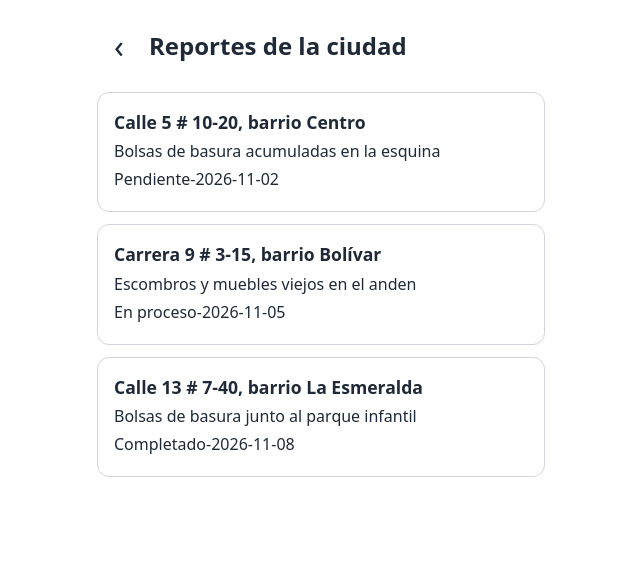
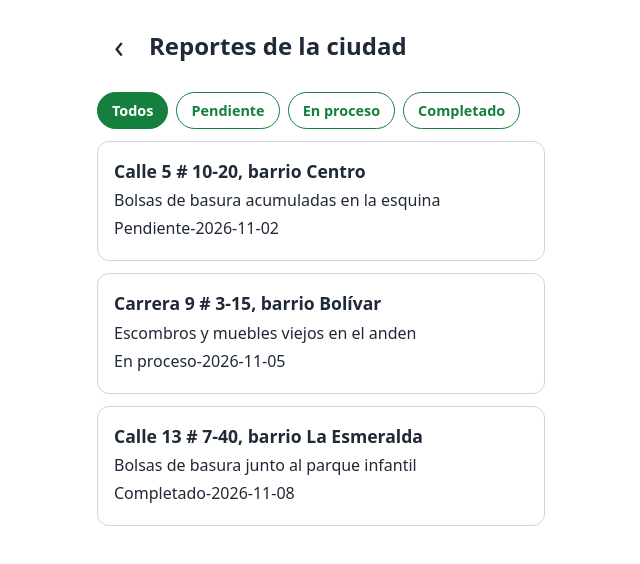
Before and after one commit to mifernandez19/ecoclick-frontend, a React (Vite) app: page /reportes-coordinador in a window 1280 px wide. Shown: the top 564 px of the page, without its empty margins (319-959 px from the left). Built offline with nearby package versions, Linux system fonts and the light colour scheme.

Commit message:
style(coordinador): agrega estilo y estado activo a los filtros

```diff
--- a/src/index.css
+++ b/src/index.css
@@ -138,3 +138,33 @@ form textarea:focus-visible{
 .tarjeta p{
   margin: 4px 0;
 }
+
+/*8. Botones de filtro*/
+.filtros{
+  display:flex;
+  flex-wrap: wrap;
+  gap:8px;
+  margin-bottom: 8px;
+}
+
+.filtro{
+  padding: 8px 14px;
+  border: 1px solid var(--color-primario);
+  border-radius: 999px;
+  background-color: #ffffff;
+  color: var(--color-primario);
+  font-family: inherit;
+  font-size: 0.9rem;
+  font-weight: 600;
+  cursor: pointer;
+}
+
+.filtro-activo{
+  background-color: var(--color-primario);
+  color: #ffffff;
+}
+
+.filtro:focus-visible{
+  outline: 3px solid var(--color-texto);
+  outline-offset: 2px;
+  }
--- a/src/pages/ReportesCoordinador.jsx
+++ b/src/pages/ReportesCoordinador.jsx
@@ -1,13 +1,33 @@
+import { useState } from 'react'
 import Encabezado from '../components/Encabezado'
 import TarjetaReporte from '../components/TarjetaReporte'
 import reportes from '../data/reportes'
 
+const estados = ['Todos', 'Pendiente', 'En proceso','Completado']
 function ReportesCoordinador() {
+    const [filtroEstado, setFiltroEstado] = useState('Todos')
+    const reportesFiltrados = filtroEstado ==='Todos'
+    ? reportes
+  : reportes.filter((reporte) => reporte.estado === filtroEstado)
     return (
         <main>
             <Encabezado titulo="Reportes de la ciudad" volverA="/" />
 
-            {reportes.map((reporte) => (
+   <div className="filtros">
+  {estados.map((estado) => (
+    <button
+      key={estado}
+      type="button"
+      className={filtroEstado === estado ? 'filtro filtro-activo' : 'filtro'}
+      aria-pressed={filtroEstado === estado}
+      onClick={() => setFiltroEstado(estado)}
+    >
+      {estado}
+    </button>
+  ))}
+</div>
+
+            {reportesFiltrados.map((reporte) => (
                 <TarjetaReporte
                 key={reporte.id}
                 direccion={reporte.direccion}
```
